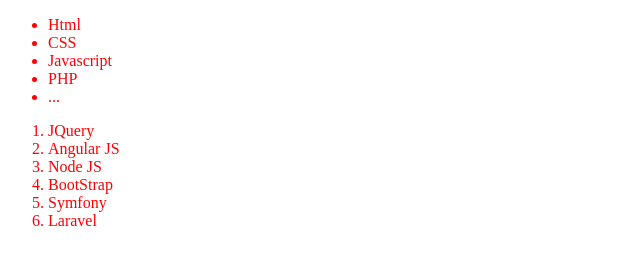
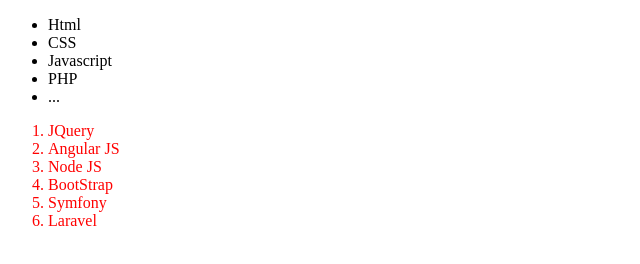
Before and after one commit to ClementMonard/Exercice-8-P1-jQuery, a plain HTML site: page index.html in a window 1280 px wide. Shown: the whole page, without its empty margins (0-640 px from the left). Drawn offline with Linux system fonts and the light colour scheme.

Commit message:
Correction mineur

```diff
--- a/index.html
+++ b/index.html
@@ -22,7 +22,7 @@
   </ol>
 <script>
 //Changer la couleur des li
-$("li").css({"color" : "red"});
+$('ol li').css({"color" : "red"});
 </script>
 </body>
 </html>
```
